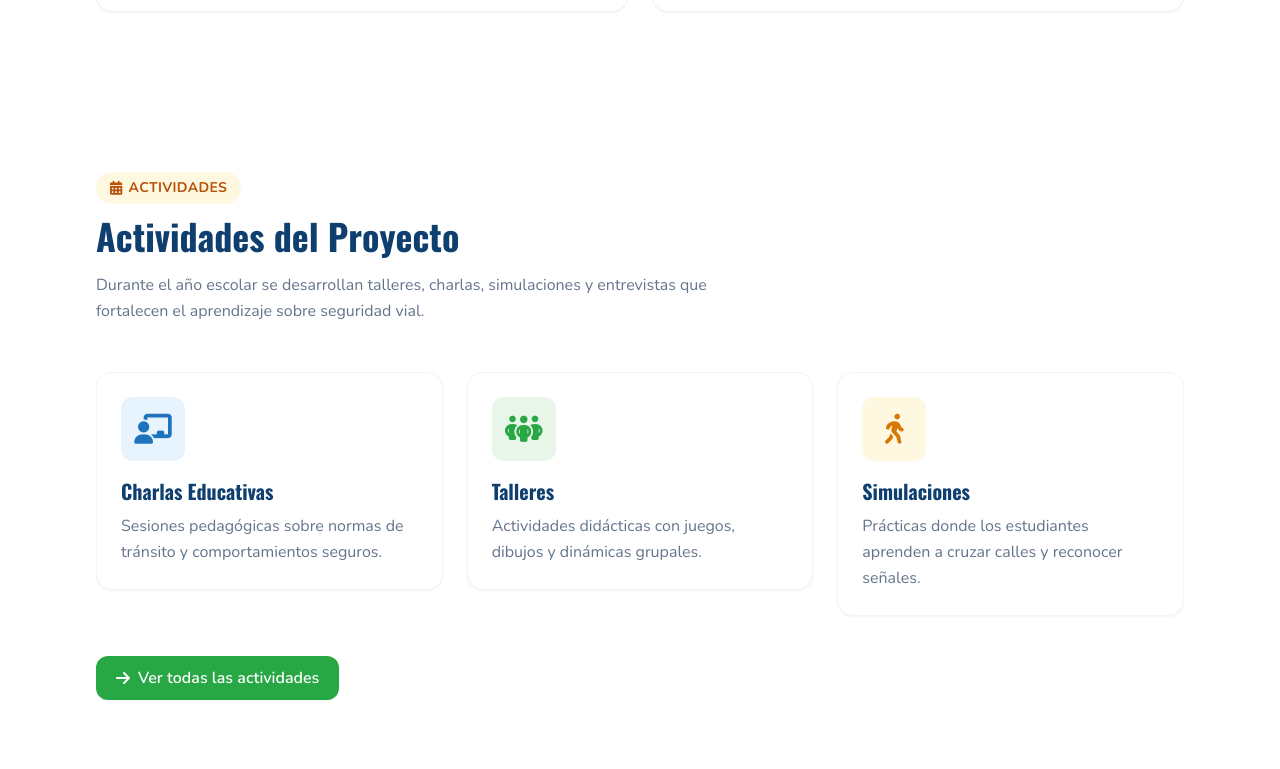
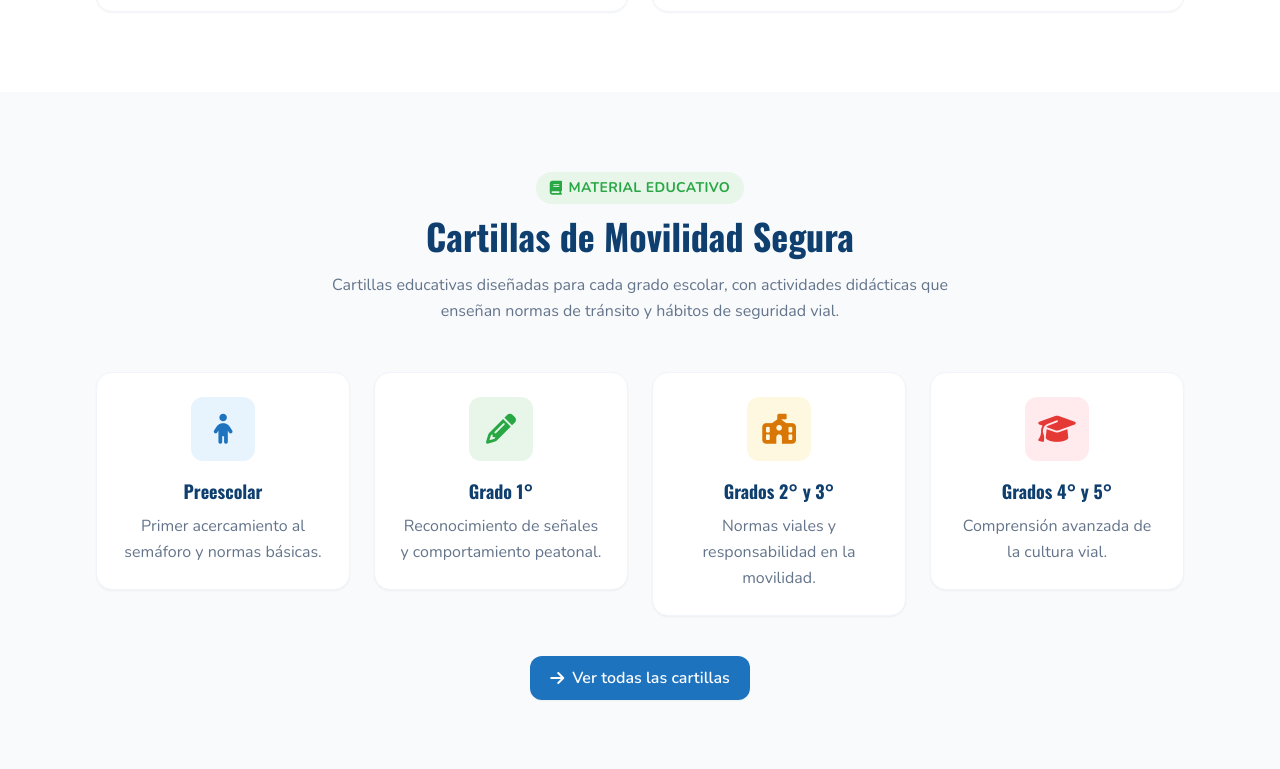
Before and after one commit to Neferxd31/movilidad-segura, a React (Vite) app: page / in a window 1280 px wide. Shown: the part 1811-2580 px from the top of the page. Built offline with nearby package versions, Linux system fonts and the light colour scheme.

Commit message:
feat: restore cartillas preview section on home

```diff
--- a/src/pages/Home.jsx
+++ b/src/pages/Home.jsx
@@ -64,6 +64,14 @@ const introCards = [
     desc:  'Promovemos el respeto por las normas de tránsito y la prevención de accidentes mediante actividades educativas.',
     items: ['Campañas escolares', 'Talleres prácticos', 'Familia y comunidad'],
   },
+]
+
+/* ─── Cartillas preview ────────────────────────────────── */
+const cartillas = [
+  { icon: 'fa-child',         color: 'icon-box-blue',   label: 'Preescolar',   desc: 'Primer acercamiento al semáforo y normas básicas.' },
+  { icon: 'fa-pencil',        color: 'icon-box-green',  label: 'Grado 1°',     desc: 'Reconocimiento de señales y comportamiento peatonal.' },
+  { icon: 'fa-school-flag',   color: 'icon-box-yellow', label: 'Grados 2° y 3°', desc: 'Normas viales y responsabilidad en la movilidad.' },
+  { icon: 'fa-graduation-cap',color: 'icon-box-red',    label: 'Grados 4° y 5°', desc: 'Comprensión avanzada de la cultura vial.' },
 ]
 
 /* ─── Activities preview ───────────────────────────────── */
@@ -272,6 +280,44 @@ export default function Home() {
         </div>
       </section>
 
+      {/* ── CARTILLAS SECTION ──────────────────────────── */}
+      <section className="section bg-slate-50">
+        <div className="container">
+          <FadeIn>
+            <div className="text-center mb-12">
+              <span className="badge-green mb-3 inline-flex">
+                <i className="fa-solid fa-book" /> Material Educativo
+              </span>
+              <h2 className="text-4xl font-heading font-bold text-brand-dark mb-4">
+                Cartillas de Movilidad Segura
+              </h2>
+              <p className="text-slate-500 max-w-2xl mx-auto leading-relaxed">
+                Cartillas educativas diseñadas para cada grado escolar, con actividades didácticas
+                que enseñan normas de tránsito y hábitos de seguridad vial.
+              </p>
+            </div>
+          </FadeIn>
+
+          <div className="grid sm:grid-cols-2 lg:grid-cols-4 gap-6 mb-10">
+            {cartillas.map((c, i) => (
+              <FadeIn key={i} delay={i * 60}>
+                <div className="card text-center">
+                  <div className={`${c.color} mx-auto`}><i className={`fa-solid ${c.icon}`} /></div>
+                  <h4 className="font-heading font-bold text-brand-dark text-lg mb-2">{c.label}</h4>
+                  <p className="text-slate-500 text-base leading-relaxed">{c.desc}</p>
+                </div>
+              </FadeIn>
+            ))}
+          </div>
+
+          <div className="text-center">
+            <Link to="/cartillas" className="btn-blue">
+              <i className="fa-solid fa-arrow-right" /> Ver todas las cartillas
+            </Link>
+          </div>
+        </div>
+      </section>
+
       {/* ── ACTIVITIES SECTION ─────────────────────────── */}
       <section className="section bg-white">
         <div className="container">
```
